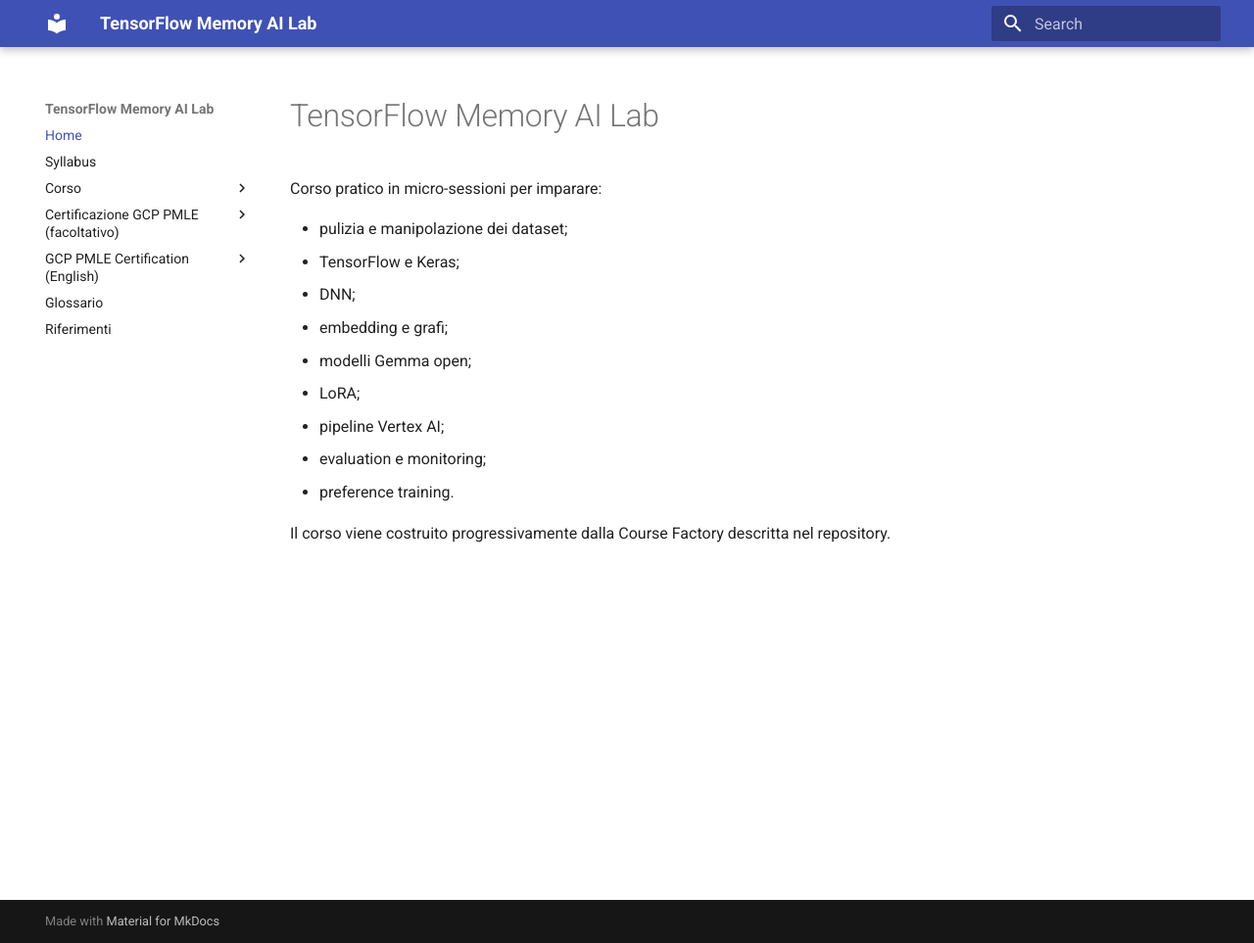
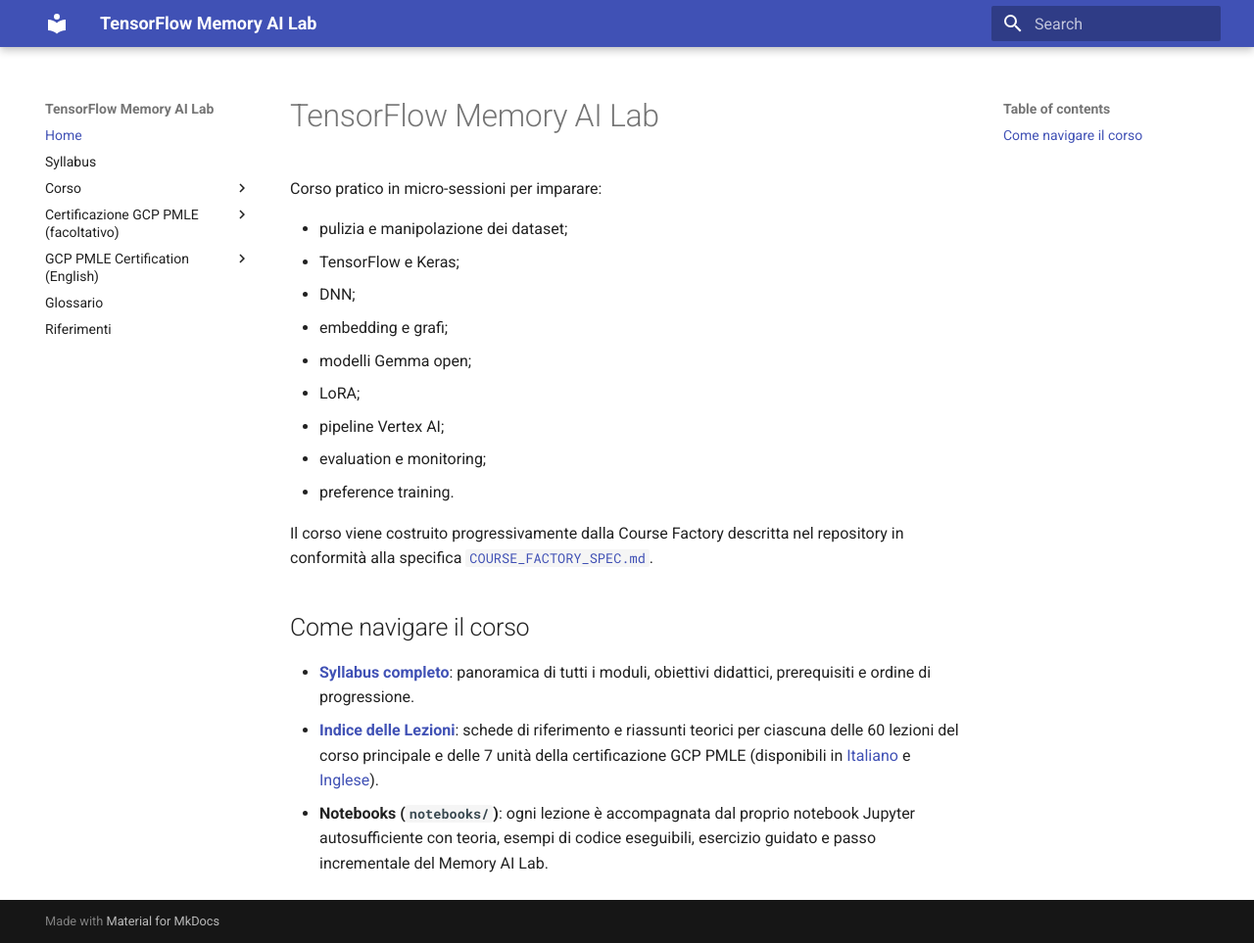
Before and after one commit to blindosbarra/tensorflow-memory-course, an MkDocs documentation site: the page built from docs/index.md, in a window 1280 px wide and 963 px high. Shown: the whole window at 98% size. Built offline with MkDocs 1.6.1 and Material for MkDocs 9.7.7, drawn with Linux system fonts in a browser that asks for light colours.

Commit message:
docs: sync 60-lesson syllabus and progress tracker with COURSE_FACTORY_SPEC.md
    TAG=agy
    CONV=b5a4a574-a011-467d-bc5c-7e6884d88ede

```diff
--- a/docs/index.md
+++ b/docs/index.md
@@ -12,4 +12,9 @@
 - evaluation e monitoring;
 - preference training.
 
-Il corso viene costruito progressivamente dalla Course Factory descritta nel repository.
+Il corso viene costruito progressivamente dalla Course Factory descritta nel repository in conformità alla specifica [`COURSE_FACTORY_SPEC.md`](file:///usr/local/google/home/sommacampagna/projects/tensorflow-memory-course/COURSE_FACTORY_SPEC.md).
+
+## Come navigare il corso
+- **[Syllabus completo](syllabus.md)**: panoramica di tutti i moduli, obiettivi didattici, prerequisiti e ordine di progressione.
+- **[Indice delle Lezioni](modules/index.md)**: schede di riferimento e riassunti teorici per ciascuna delle 60 lezioni del corso principale e delle 7 unità della certificazione GCP PMLE (disponibili in [Italiano](modules/index.md) e [Inglese](modules/en/pmle-01-architect-low-code-ai-solutions.md)).
+- **Notebooks (`notebooks/`)**: ogni lezione è accompagnata dal proprio notebook Jupyter autosufficiente con teoria, esempi di codice eseguibili, esercizio guidato e passo incrementale del Memory AI Lab.
```
Also changed, not shown: README.md (+17 -35 lines), 1 other file.
